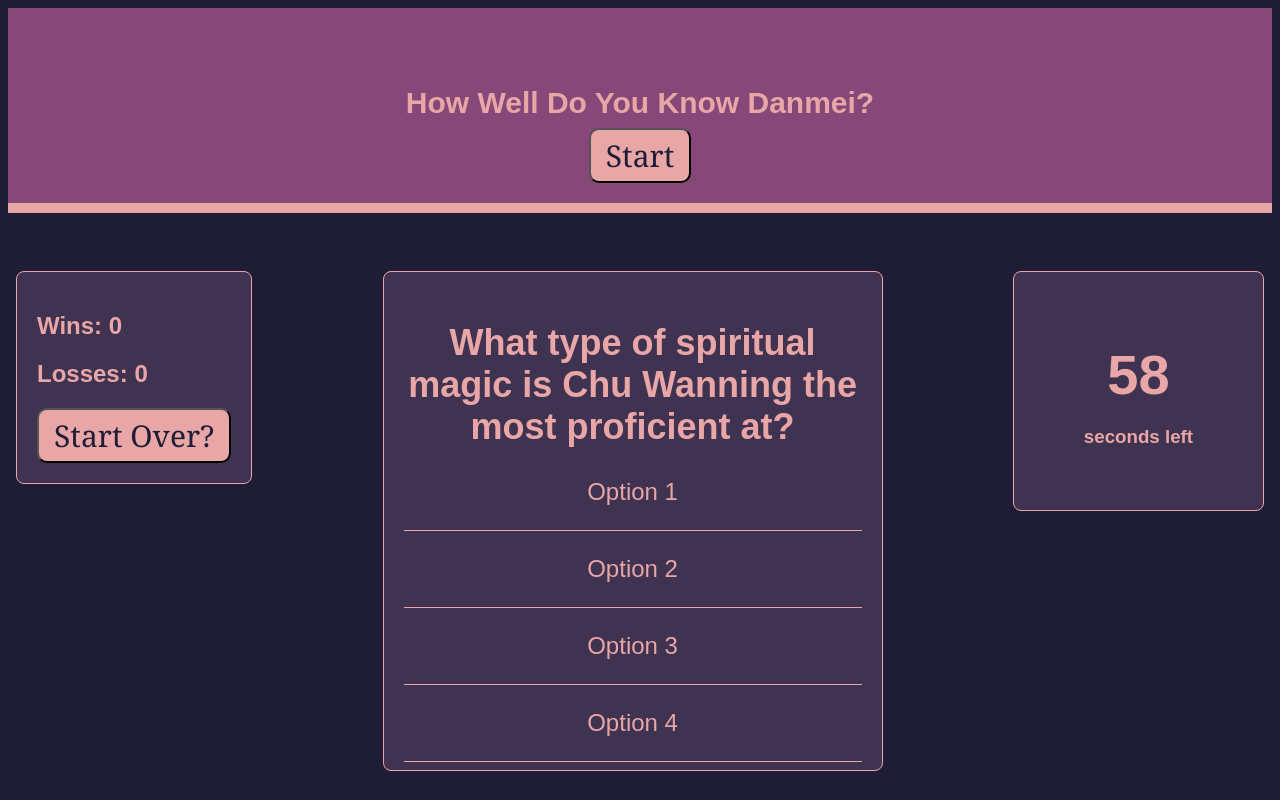
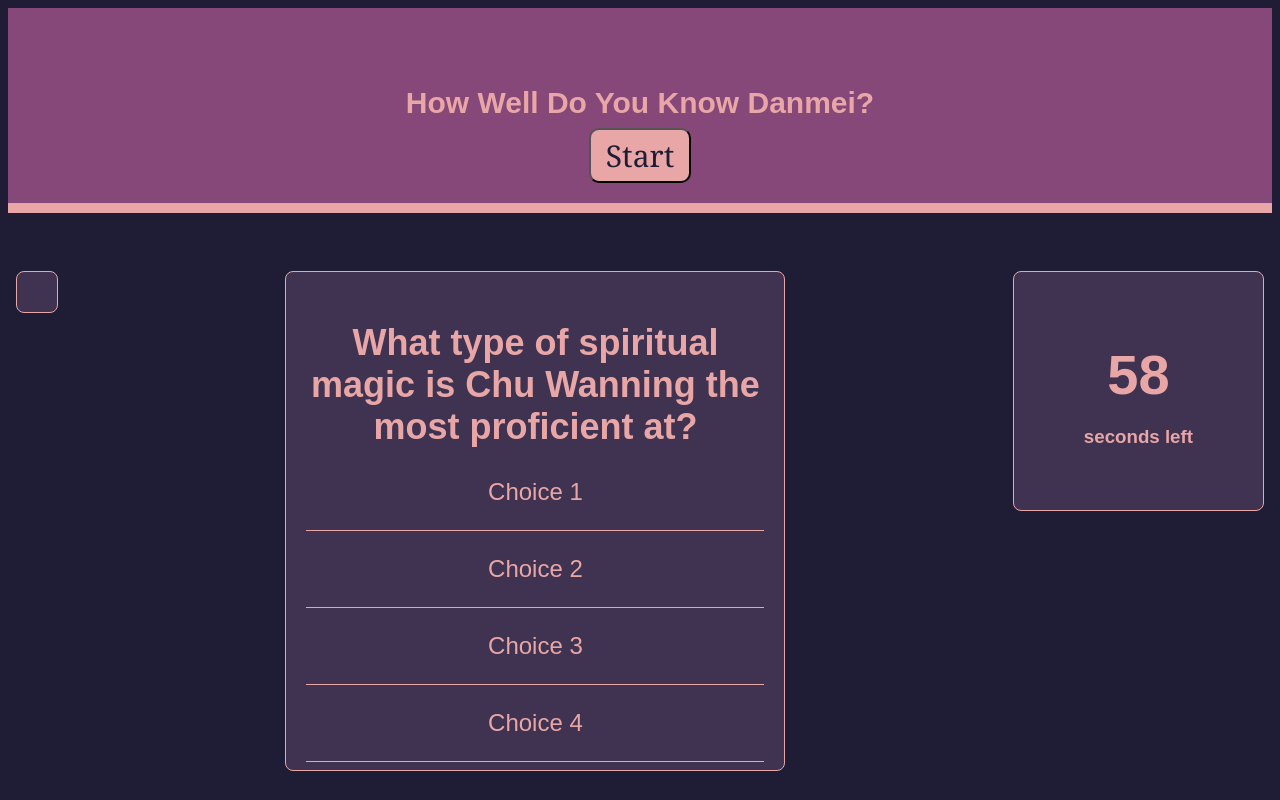
Before and after one commit to Akuruu/quiz_game, a plain HTML site: page index.html in a window 1280 px wide. Both pictures are taken after a click on the button "Start". Drawn offline with Linux system fonts and the light colour scheme.

Commit message:
DOM query adjustments

```diff
--- a/assets/script.js
+++ b/assets/script.js
@@ -5,9 +5,10 @@ var win = document.querySelector(".win");
 var lose = document.querySelector(".lose");
 //---------------------------------
 var question = document.querySelector(".question");
-var choices = document.querySelector(".choice-text");
+var choices = document.getElementsByClassName(".choice-text");
+console.log(choices);
 var currentQuestion = {};
-var acceptingAnswers = true;
+var acceptingAnswers = false;
 var score = 0;
 var questionCounter = 0;
 //new question array
@@ -23,7 +24,7 @@ var loseNumber = 0;
 startButton.addEventListener("click", startQuiz);
 //--------------------------------------
 //what happens when you hit the start button
-function startQuiz () {
+function startQuiz (event) {
  timeLeft = 60;
  isWin = false;
  //score is set to 0
@@ -33,6 +34,7 @@ function startQuiz () {
  console.log(availableQuestions);
  timer()
  nextQuestion()
+ event.preventDefault()
 }
 //proceeds to the next question
 function nextQuestion() {
@@ -40,7 +42,13 @@ function nextQuestion() {
     //randomizes the questions
     var qI = Math.floor(Math.random() * availableQuestions.length);
     currentQuestion = availableQuestions[qI];
-    question.innerHTML = currentQuestion.question;
+    question.textContent = currentQuestion.question;
+    //referencing html dataset
+    choices.forEach( choices => {
+        var number = choices.dataset;
+        choices.textContent = currentQuestion[`choices` + number];
+    });
+
 }
 
 //timer function
--- a/assets/style.css
+++ b/assets/style.css
@@ -80,3 +80,7 @@ button {
     font-size: 3.5em;
     text-align:center;
 }
+
+.win-loss-container {
+    display: none;
+}
--- a/index.html
+++ b/index.html
@@ -28,18 +28,18 @@
         <!--main box for the quiz itself-->
         <section>
             <div class="container quiz">
-                <h2 class="question">What is the answer to this question?</h2>
+                <h2 class="question">Click Start to begin</h2>
                 <div class="choice-box">
-                    <p class="choice-text" data-option="1">Option 1</p>
+                    <p class="choice-text" data-number="1">Choice 1</p>
                 </div>
                 <div class="choice-box">
-                    <p class="choice-text" data-option="2">Option 2</p>
+                    <p class="choice-text" data-number="2">Choice 2</p>
                 </div>
                 <div class="choice-box">
-                    <p class="choice-text" data-option="3">Option 3</p>
+                    <p class="choice-text" data-number="3">Choice 3</p>
                 </div>
                 <div class="choice-box">
-                    <p class="choice-text" data-option="4">Option 4</p>
+                    <p class="choice-text" data-number="4">Choice 4</p>
                 </div>
             </div>
         </section>
```
